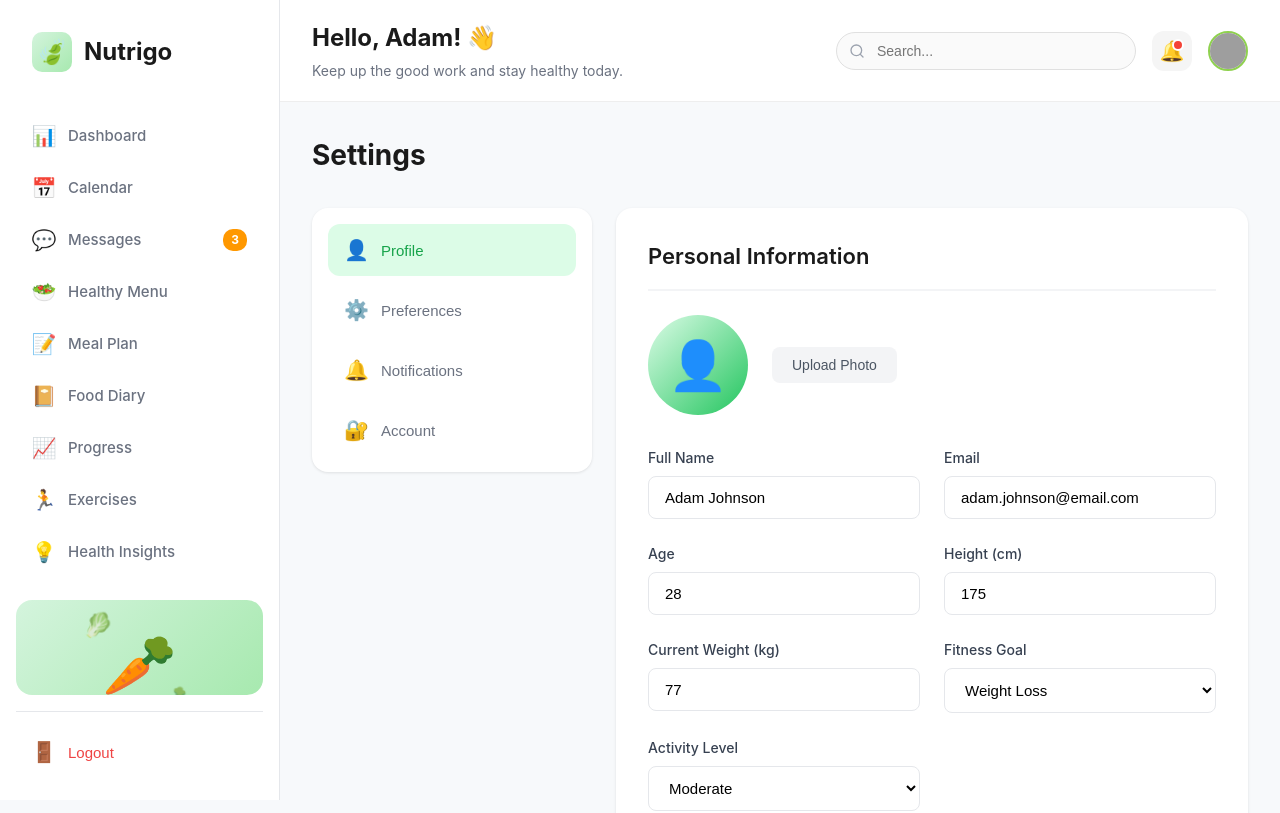
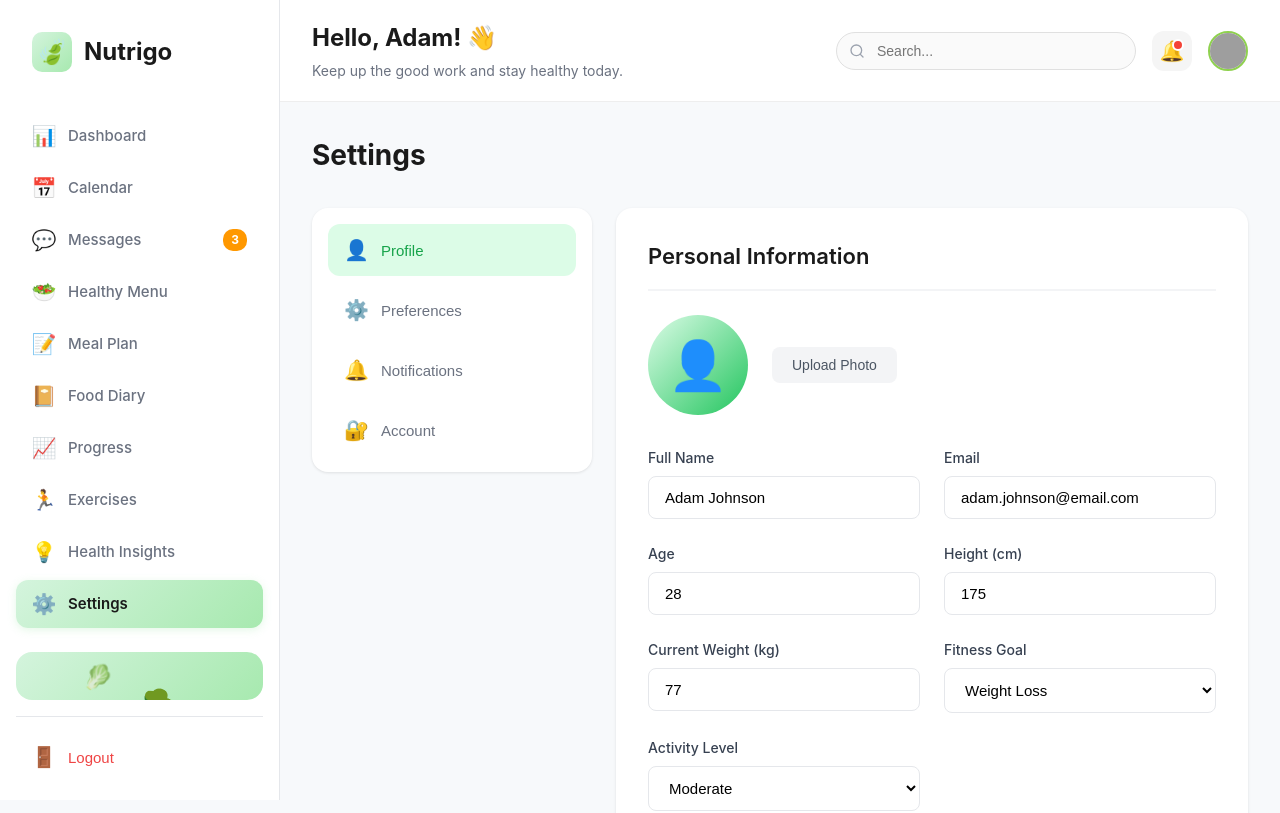
Before and after one commit to P-code2025/healthy-care, a React (Vite) app: page /settings in a window 1280 px wide. Shown: the top 813 px of the page. Built offline with nearby package versions, Linux system fonts and the light colour scheme; grey boxes are pictures that could not be loaded.

Commit message:
fix: add Settings menu item to sidebar

```diff
--- a/src/components/SidebarNew.tsx
+++ b/src/components/SidebarNew.tsx
@@ -10,7 +10,8 @@ const menuItems = [
   { name: 'Food Diary', icon: '📔', path: '/food-diary', badge: null },
   { name: 'Progress', icon: '📈', path: '/progress', badge: null },
   { name: 'Exercises', icon: '🏃', path: '/exercises', badge: null },
-  { name: 'Health Insights', icon: '💡', path: '/health-insights', badge: null }
+  { name: 'Health Insights', icon: '💡', path: '/health-insights', badge: null },
+  { name: 'Settings', icon: '⚙️', path: '/settings', badge: null }
 ];
 
 export default function SidebarNew() {
```
